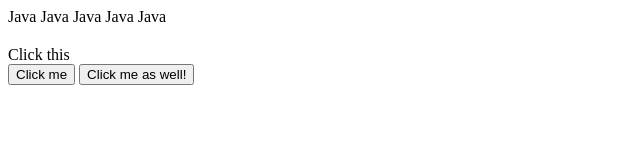
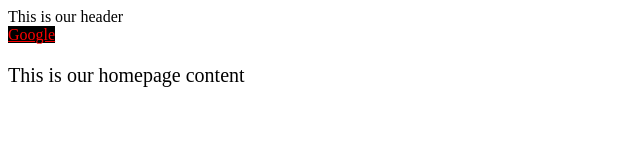
Before and after one commit to stormheartfox/example-webpage, a plain HTML site: page index.html in a window 1280 px wide. Shown: the whole page, without its empty margins (0-640 px from the left). Drawn offline with Linux system fonts and the light colour scheme.

Commit message:
change page to render home

```diff
--- a/app.js
+++ b/app.js
@@ -1,18 +1,11 @@
-const paragraphWithId = document.getElementById("first-paragraph");
-const clickButton = document.getElementById("first-button");
-const clickButton2 = document.getElementById("another-button");
-const clickADiv = document.getElementById("myClickableDiv");
+const header = document.getElementById("header");
+const navBar = document.getElementById("navigation");
+const contentSection = document.getElementById("content");
 
-const changeItBack = () => {
-  paragraphWithId.innerText =
-    "Tom's mother is a fine cook and hopefully she makes us a really nice pie one day";
+const renderHomePage = () => {
+  header.innerText = "This is our header";
+  navBar.innerHTML = "<a href='google.com'>Google</a>";
+  contentSection.innerHTML = "<p>This is our homepage content</p>";
 };
-const changeParagraph = () => {
-  paragraphWithId.innerText = "You clicked this button";
-};
-const divFunction = () => {
-  paragraphWithId.innerHTML = "You clicked a div";
-};
-clickADiv.addEventListener("click", divFunction);
-clickButton.addEventListener("click", changeParagraph);
-clickButton2.addEventListener("click", changeItBack);
+
+renderHomePage();
--- a/index.html
+++ b/index.html
@@ -8,16 +8,8 @@
     <link rel="stylesheet" href="styles.css">
 </head>
 <body>
-    <div>
-    <a>Java</a>
-    <a>Java</a>
-    <a>Java</a>
-    <a>Java</a>
-    <a>Java</a>
-    </div>
-    <p id="first-paragraph"></p>
-    <div id="myClickableDiv">Click this</div>
-    <button id="first-button">Click me</button>
-    <button id="another-button">Click me as well!</button>
+    <div id="header"></div>
+    <div id="navigation"></div>
+    <div id="content"></div>
 </body>
 </html>
--- a/styles.css
+++ b/styles.css
@@ -1,19 +1,12 @@
 p {
     font-size: 20px;
 }
-h2 {
+h1 {
     background-color: aquamarine;
 }
-#myClickableDiv:hover {
-    cursor: grab;
-    font-weight: bold;
+
+a {
+  color: red;
+  background-color: black;
+  text-decoration: underline;
 }
-div:hover {
-    padding: 50px;
-}
-button:hover {
-    font-size: 5px;
-}
-a:hover {
-    padding: 10px;
-}
```
